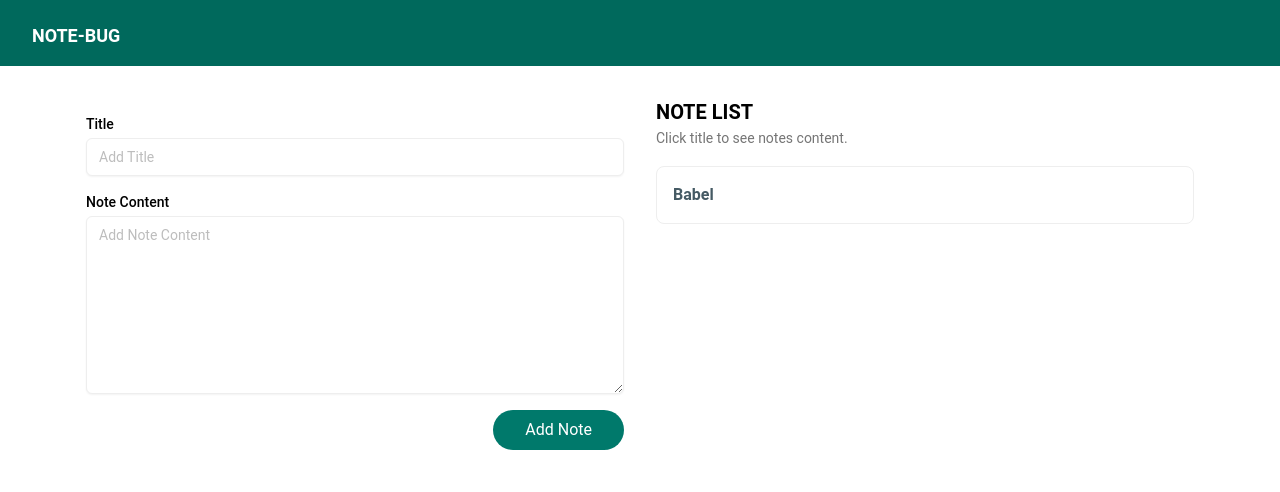
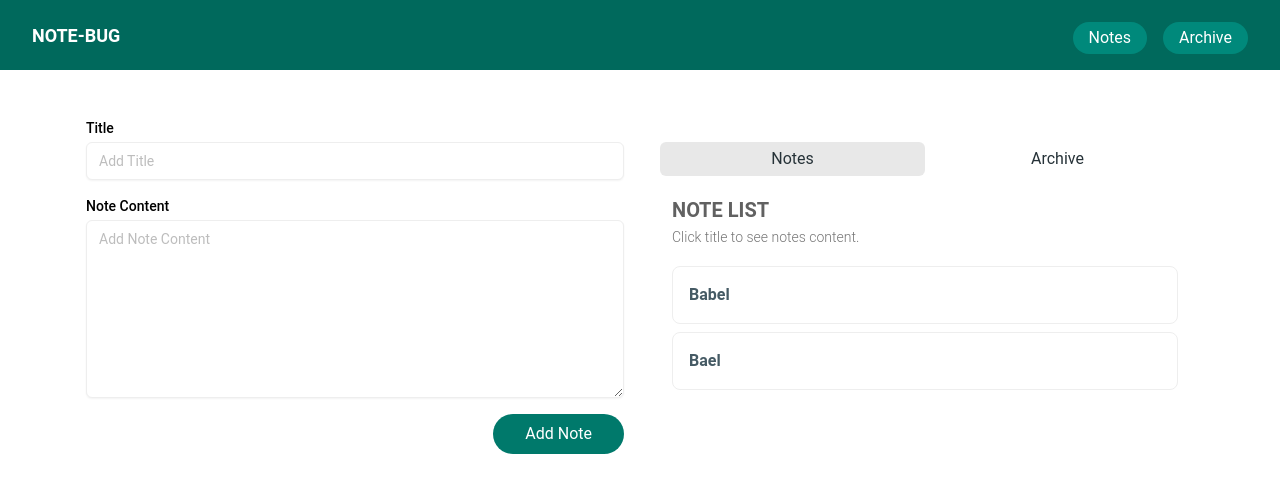
Before and after one commit to habibmahaasin/notebug, a React (Vite) app: page / in a window 1280 px wide. Shown: the top 492 px of the page. Built offline with nearby package versions, Linux system fonts and the light colour scheme.

Commit message:
update - add archive section

```diff
--- a/package.json
+++ b/package.json
@@ -12,7 +12,8 @@
   "dependencies": {
     "@material-tailwind/react": "^2.1.2",
     "react": "^18.2.0",
-    "react-dom": "^18.2.0"
+    "react-dom": "^18.2.0",
+    "react-router-dom": "^6.16.0"
   },
   "devDependencies": {
     "@types/react": "^18.2.15",
--- a/src/components/Layouts/MainLayout.jsx
+++ b/src/components/Layouts/MainLayout.jsx
@@ -7,6 +7,16 @@ const MainLayout = (props) => {
           <div className="flex justify-between bg-teal-800 p-4 mb-4">
             <div className="container-mx-auto px-4 text-right text-white mt-1.5">
               <h4 className="font-bold text-lg">NOTE-BUG</h4>
+            </div>
+            <div className="container-mx-auto px-4 text-right text-white mt-1.5">
+              <div className="flex justify-end gap-4">
+                <h4 className="bg-teal-600 px-4 py-1 rounded-full text-md">
+                  Notes
+                </h4>
+                <h4 className="bg-teal-600 px-4 py-1 rounded-full text-md">
+                  Archive
+                </h4>
+              </div>
             </div>
           </div>
         </header>
--- a/src/main.jsx
+++ b/src/main.jsx
@@ -1,14 +1,21 @@
-import React from 'react'
-import ReactDOM from 'react-dom/client'
-import Notes from './pages/notes'
-import './index.css'
+import React from "react";
+import ReactDOM from "react-dom/client";
+import Notes from "./pages/notes";
+import "./index.css";
 import { ThemeProvider } from "@material-tailwind/react";
+import { createBrowserRouter, RouterProvider } from "react-router-dom";
 
+const router = createBrowserRouter([
+  {
+    path: "/",
+    element: <Notes />,
+  },
+]);
 
-ReactDOM.createRoot(document.getElementById('root')).render(
+ReactDOM.createRoot(document.getElementById("root")).render(
   <React.StrictMode>
     <ThemeProvider>
-      <Notes />
+      <RouterProvider router={router} />
     </ThemeProvider>
-  </React.StrictMode>,
-)
+  </React.StrictMode>
+);
--- a/src/pages/notes.jsx
+++ b/src/pages/notes.jsx
@@ -1,7 +1,14 @@
 import MainLayout from "../components/Layouts/MainLayout";
 import FormNotes from "../components/Fragments/FormNotes";
 import NoteList from "../components/Fragments/NoteList";
-import AccordionList from "../components/Elements/Accordion"
+import AccordionList from "../components/Elements/Accordion";
+import {
+  Tabs,
+  TabsHeader,
+  TabsBody,
+  Tab,
+  TabPanel,
+} from "@material-tailwind/react";
 
 const list_notes = [
   {
@@ -9,9 +16,23 @@ const list_notes = [
     title: "Babel",
     body: "Babel merupakan tools open-source yang digunakan untuk mengubah sintaks ECMAScript 2015+ menjadi sintaks yang didukung oleh JavaScript engine versi lama. Babel sering dipakai ketika kita menggunakan sintaks terbaru termasuk sintaks JSX.",
     archived: false,
-    createdAt: '2022-04-14T04:27:34.572Z'
+    createdAt: "2022-04-14T04:27:34.572Z",
   },
-]
+  {
+    id: 2,
+    title: "Babel Archived",
+    body: "Babel merupakan tools open-source yang digunakan untuk mengubah sintaks ECMAScript 2015+ menjadi sintaks yang didukung oleh JavaScript engine versi lama. Babel sering dipakai ketika kita menggunakan sintaks terbaru termasuk sintaks JSX.",
+    archived: true,
+    createdAt: "2022-04-14T04:27:34.572Z",
+  },
+  {
+    id: 3,
+    title: "Bael",
+    body: "Babel merupakan tools open-source yang digunakan untuk mengubah sintaks ECMAScript 2015+ menjadi sintaks yang didukung oleh JavaScript engine versi lama. Babel sering dipakai ketika kita menggunakan sintaks terbaru termasuk sintaks JSX.",
+    archived: false,
+    createdAt: "2022-04-14T04:27:34.572Z",
+  },
+];
 
 const Notes = () => {
   return (
@@ -19,18 +40,61 @@ const Notes = () => {
       <div className="min-h-[100px] p-2">
         <FormNotes />
       </div>
-      <div className="min-h-[100px] p-2">
-        <NoteList>
-          {list_notes.map((note) =>{
-            return (
-              <AccordionList title={note.title} key={note.id} id={note.id}>
-                <p className="text-sm text-gray-600">
-                  {note.body}
-                </p>
-              </AccordionList>
-            )
-          })}
-        </NoteList>
+
+      <div className="min-h-[100px] p-2 mt-9">
+        <Tabs value="notes" className="max-w-[40rem]">
+          <TabsHeader
+            className="bg-transparent"
+            indicatorProps={{
+              className: "bg-gray-900/10 shadow-none !text-gray-900",
+            }}
+          >
+            <Tab value="notes">Notes</Tab>
+            <Tab value="archive">Archive</Tab>
+          </TabsHeader>
+          <TabsBody
+            animate={{
+              initial: { y: 250 },
+              mount: { y: 0 },
+              unmount: { y: 250 },
+            }}
+          >
+            <TabPanel value="notes">
+              <NoteList>
+                {list_notes.map((note) => {
+                  if (note.archived === false) {
+                    return (
+                      <AccordionList
+                        title={note.title}
+                        key={note.id}
+                        id={note.id}
+                      >
+                        <p className="text-sm text-gray-600">{note.body}</p>
+                      </AccordionList>
+                    );
+                  }
+                })}
+              </NoteList>
+            </TabPanel>
+            <TabPanel value="archive">
+              <NoteList>
+                {list_notes.map((note) => {
+                  if (note.archived === true) {
+                    return (
+                      <AccordionList
+                        title={note.title}
+                        key={note.id}
+                        id={note.id}
+                      >
+                        <p className="text-sm text-gray-600">{note.body}</p>
+                      </AccordionList>
+                    );
+                  }
+                })}
+              </NoteList>
+            </TabPanel>
+          </TabsBody>
+        </Tabs>
       </div>
     </MainLayout>
   );
```
Also changed, not shown: 1 other file (tests, documents, lock files or other folders).
